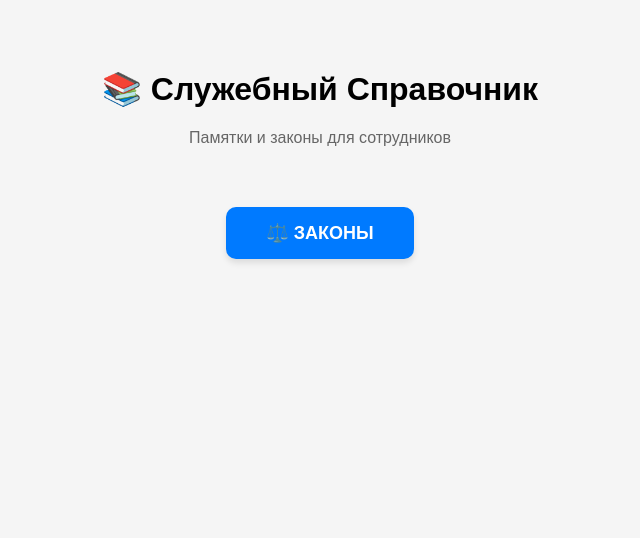
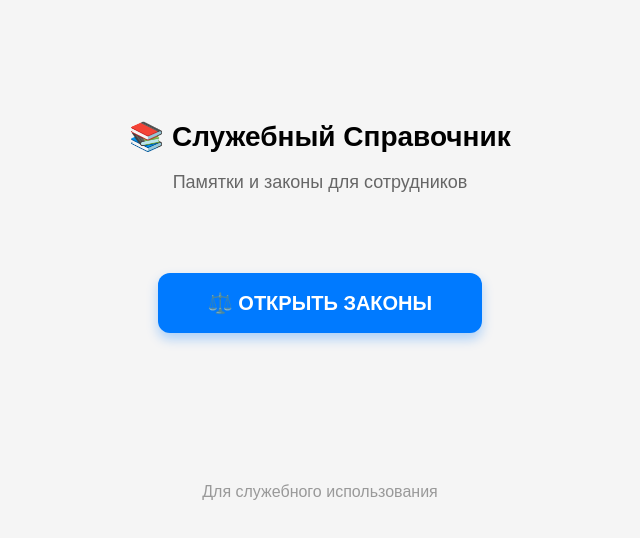
Before and after one commit to GosSpravka-sourse/nextjs-template, a Next.js app: page / in a window 1280 px wide. Shown: the top 538 px of the page, without its empty margins (320-960 px from the left). Built offline with nearby package versions, Linux system fonts and the light colour scheme.

Commit message:
Update page.tsx

```diff
--- a/src/app/page.tsx
+++ b/src/app/page.tsx
@@ -1,35 +1,40 @@
-import Link from 'next/link'
-
 export default function Home() {
   return (
     <div style={{
       padding: '20px',
       textAlign: 'center',
-      fontFamily: 'Arial, sans-serif',
-      minHeight: '100vh',
-      backgroundColor: '#f5f5f5'
+      minHeight: '100vh'
     }}>
-      <h1 style={{ marginTop: '50px' }}>📚 Служебный Справочник</h1>
-      <p style={{ color: '#666', marginBottom: '50px' }}>Памятки и законы для сотрудников</p>
+      <h1 style={{ marginTop: '100px', fontSize: '28px' }}>
+        📚 Служебный Справочник
+      </h1>
+      <p style={{ color: '#666', marginBottom: '80px', fontSize: '18px' }}>
+        Памятки и законы для сотрудников
+      </p>
 
-      <div style={{ marginTop: '50px' }}>
-        <Link
+      <a
         href="/laws"
         style={{
           display: 'inline-block',
           backgroundColor: '#007AFF',
           color: 'white',
-            padding: '15px 40px',
-            fontSize: '18px',
-            borderRadius: '10px',
+          padding: '18px 50px',
+          fontSize: '20px',
+          borderRadius: '12px',
           textDecoration: 'none',
           fontWeight: 'bold',
-            margin: '10px',
-            boxShadow: '0 4px 6px rgba(0, 0, 0, 0.1)'
+          boxShadow: '0 6px 12px rgba(0, 122, 255, 0.3)'
         }}
       >
-          ⚖️ ЗАКОНЫ
-        </Link>
+        ⚖️ ОТКРЫТЬ ЗАКОНЫ
+      </a>
+
+      <div style={{
+        marginTop: '150px',
+        color: '#999',
+        fontSize: '16px'
+      }}>
+        <p>Для служебного использования</p>
       </div>
     </div>
   )
```
Lines whose indentation alone changed are shown as unchanged.
